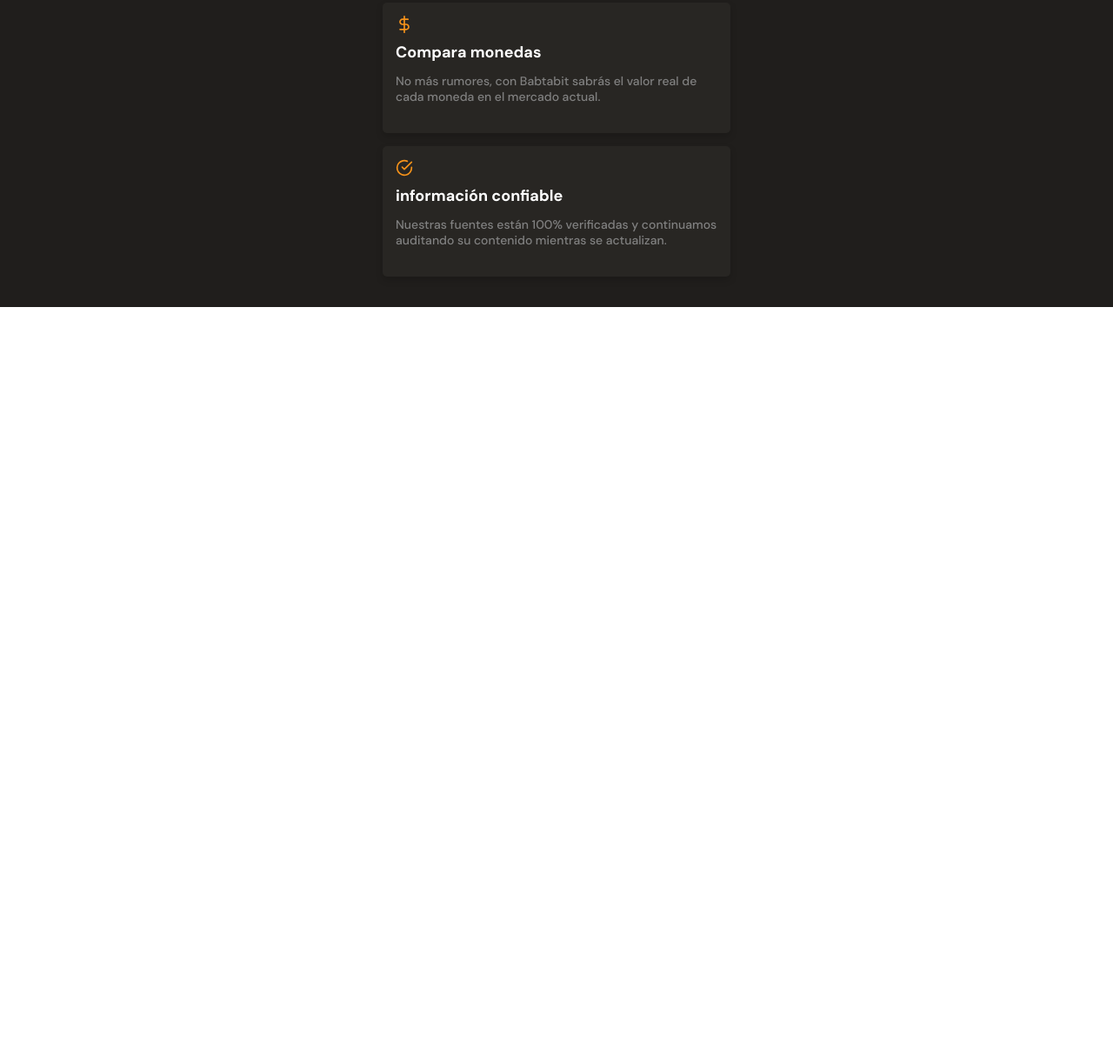
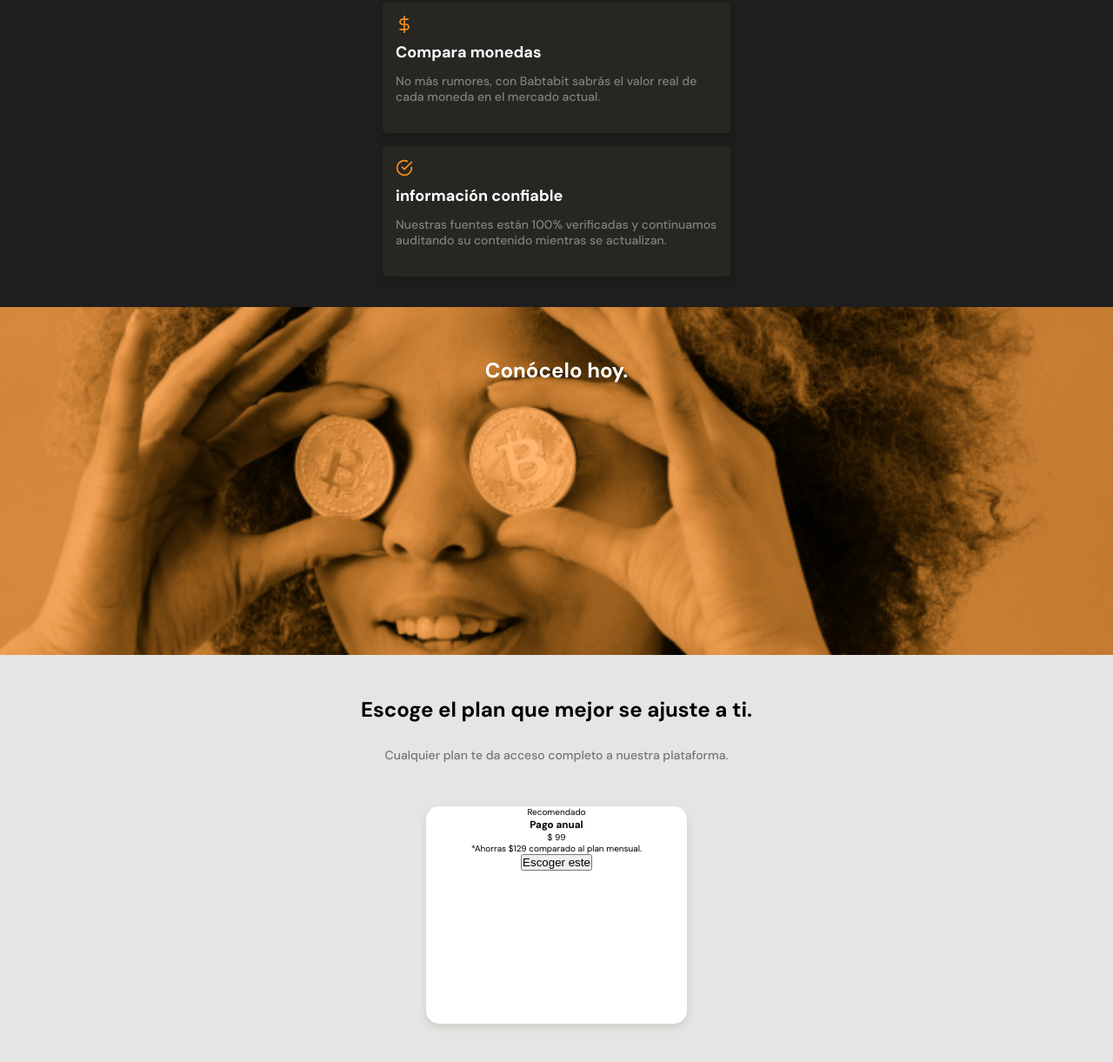
Before and after one commit to Alexisliao10/MobileFirstProject, a plain HTML site: page index.html in a window 1280 px wide. Shown: the part 1771-2992 px from the top of the page at 87% size. Before the commit the page ends 2124 px from the top, so only its background shows below. Drawn offline with Linux system fonts and the light colour scheme.

Commit message:
agregando seccion de planes

```diff
--- a/css/style.css
+++ b/css/style.css
@@ -344,3 +344,65 @@
   line-height: 1.8rem;
   color: #808080;
 }
+
+.bitcoin-image {
+  width: 100%;
+  min-width: 320px;
+  height: 50vh;
+  background: url("../assets/img/bitcoinbaby2x.jpg") no-repeat center/cover;
+  text-align: center;
+}
+
+.bitcoin-image h2 {
+  padding-top: 60px;
+  font-size: 2.4rem;
+  font-weight: bold;
+  line-height: 2.6rem;
+  color: var(--just-white);
+}
+
+/* seccion: plans  */
+
+.plans {
+  width: 100%;
+  min-width: 320px;
+  padding-bottom: 70px;
+  text-align: center;
+  background: #e5e5e5;
+}
+
+.plans__title {
+  width: 90%;
+  min-width: 288px;
+  height: auto;
+  margin: 0 auto 45px;
+}
+
+.plans__title h2 {
+  padding-top: 50px;
+  font-size: 2.4rem;
+  font-weight: bold;
+  line-height: 2.6rem;
+  color: var(black);
+}
+
+.plans__title p {
+  padding-top: 30px;
+  font-size: 1.4rem;
+  font-weight: 500;
+  line-height: 1.8rem;
+  color: #757575;
+}
+
+.plans__card {
+  position: relative;
+  width: 70%;
+  min-width: 230px;
+  max-width: 300px;
+  height: 250px;
+  margin: 50px auto 0;
+  padding: 0 15px;
+  background: var(--just-white);
+  border-radius: 15px;
+  box-shadow: 0 4px 8px rgba(89, 73, 30, 0.16);
+}
--- a/index.html
+++ b/index.html
@@ -20,7 +20,7 @@
 		<div class="header__title-container">
 			<h1 class="header__title">La próxima revolución en el intercambio de criptomonedas.</h1>
 			<p class="header__description">Batatabit te ayuda a navegar entre los diferentes precios y tendencias.</p>
-			<a href="" class="header__button">Conoce nuestros planes <span></span></a>
+			<a href="#plans" class="header__button">Conoce nuestros planes <span></span></a>
 		</div>
 	</header>
 	<main class="main">
@@ -128,10 +128,26 @@
 				</article>
 			</section>
 		</section>
-		<section>
+		<section class="bitcoin-image">
+			<h2>Conócelo hoy.</h2>
 		</section>
-		<section></section>
-		<section></section>
+		<section id="plans" class="plans">
+			<div class="plans__title">
+				<h2>Escoge el plan que mejor se ajuste a ti.</h2>
+				<p>Cualquier plan te da acceso completo a nuestra plataforma.</p>
+			</div>
+			<section class="plans__slider">
+				<article class="plans__card">
+					<p class="plans__recomendation">Recomendado</p>
+					<div class="plans__info">
+						<h3 class="plans-info__title">Pago anual</h3>
+						<p><span class="plans-info__dollarSign">$</span> 99</p>
+						<p class="plans-info__saving">*Ahorras $129 comparado al plan mensual.</p>
+						<button class="plans-info__ca">Escoger este <span class="plans-info__ca-icon"></span></button>
+					</div>
+				</article>
+			</section>
+		</section>
 	</main>
 	<footer></footer>
 </body>
```
